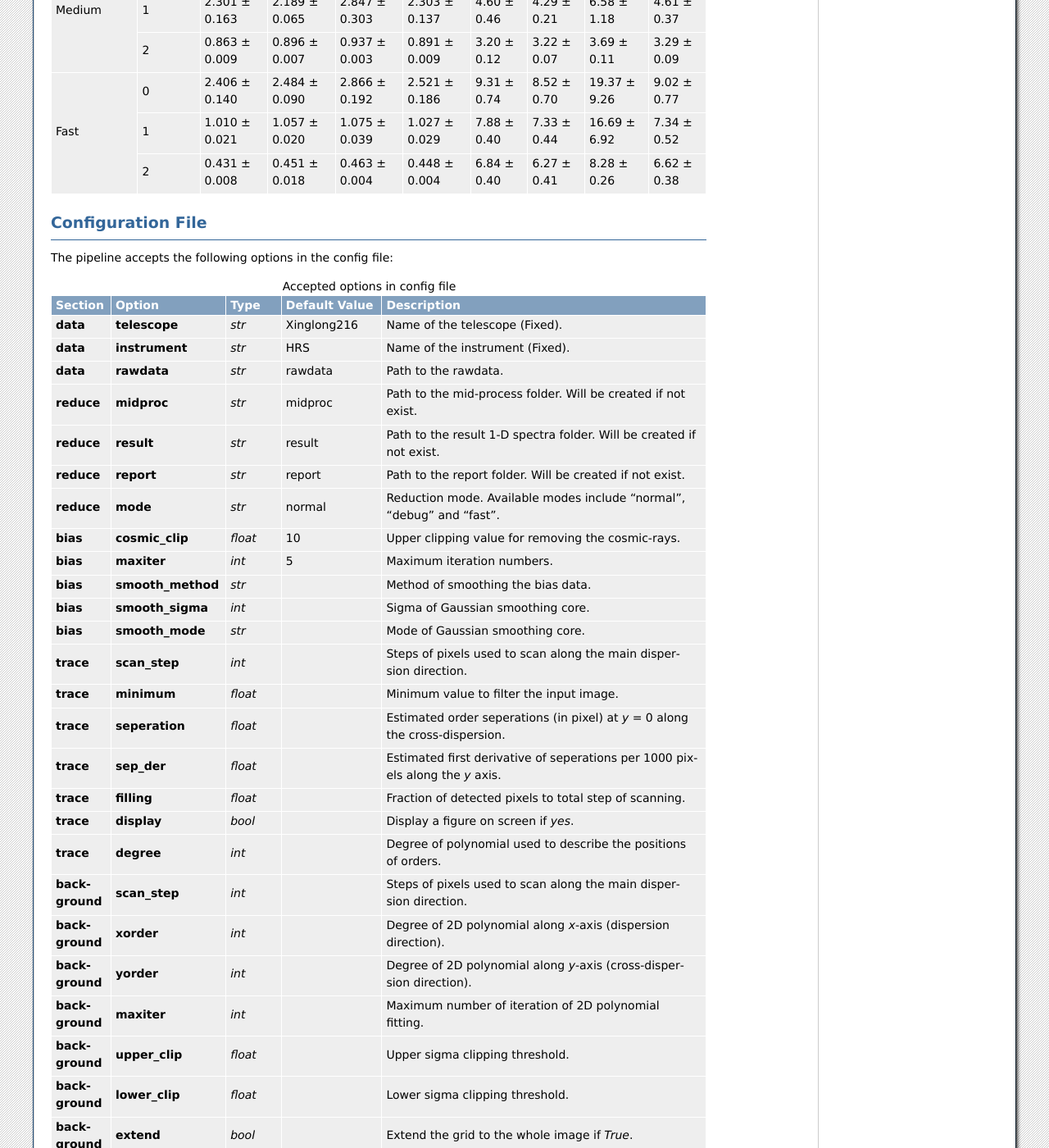
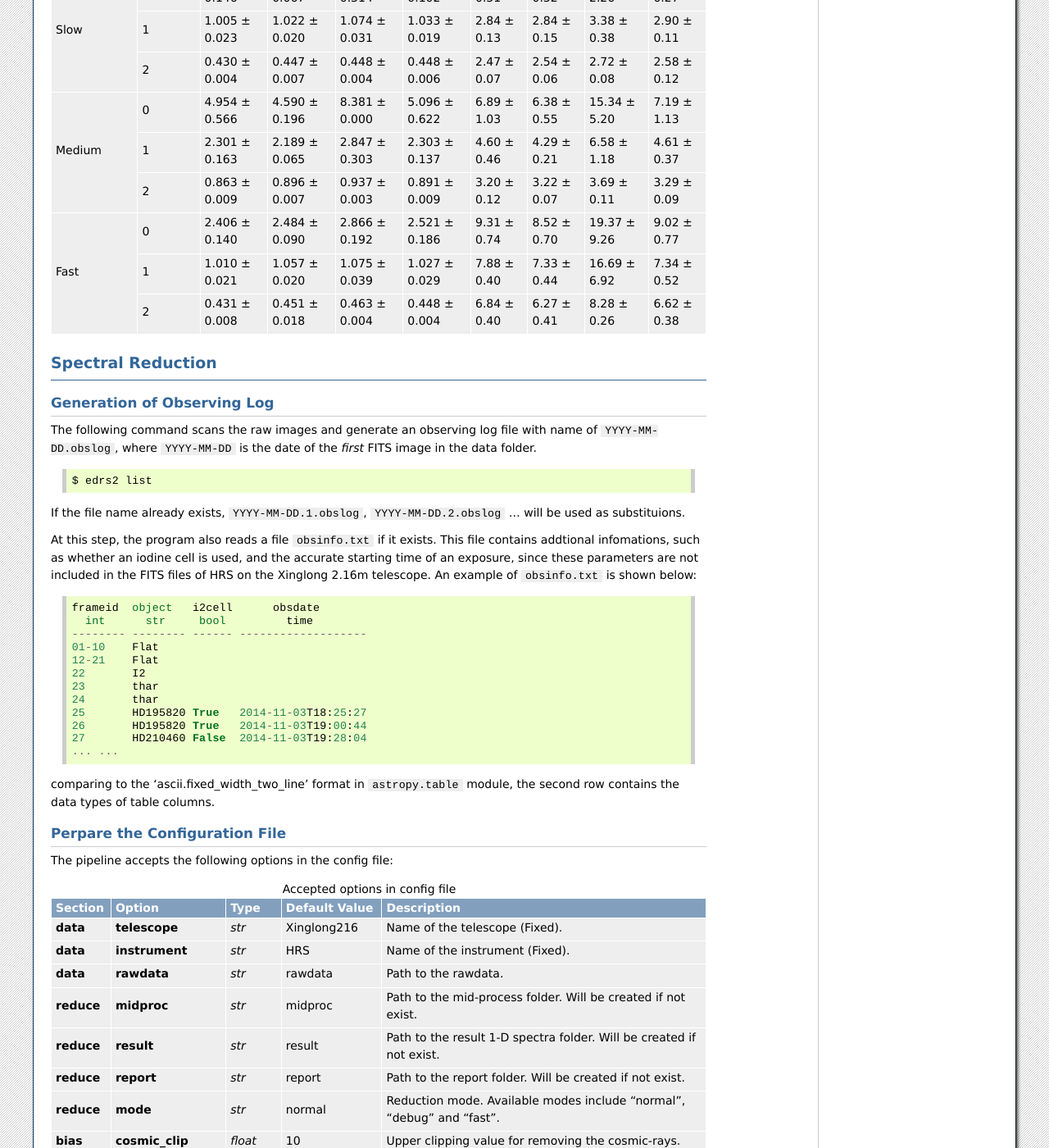
Before and after one commit to wangleon/gamse, a Sphinx documentation site: the page built from docs/source/pipelines/xinglong216hrs.rst, in a window 1280 px wide and 1400 px high, scrolled down 613 px. Shown: the whole window at 82% size. Built offline with Sphinx 7.4.7, drawn with Linux system fonts in a browser that asks for light colours; some of the changed text lies outside the part shown.

Commit message:
update docs for Xinglong216HRS

```diff
--- a/docs/source/index.rst
+++ b/docs/source/index.rst
@@ -28,7 +28,9 @@
 
 Supported Spectrographs
 -------------------------
-* :ref:`FOCES<pipeline_foces>` on 2.1m Fraunhofer Telescope in Wendelstein Observatory
+* :ref:`FOCES<pipeline_foces>` on 2m Fraunhofer Telescope in Wendelstein Observatory
+* :ref:`HRS<pipeline_xinglong216hrs>` on 2.16m telescope in Xinglong Observatory
+* :ref:`Levy<>` on APF
 .. * :ref:`HIRES<pipeline_hires>` on 10m Keck II Telescope in  W. M. Keck Observatory
 
 Steps performed by the software
--- a/docs/source/modules/pipelines.rst
+++ b/docs/source/modules/pipelines.rst
@@ -66,7 +66,7 @@
 ------------------
 .. currentmodule:: edrs.pipelines.xinglong216hrs
 .. autosummary::
-   make_log
+   make_obslog
    get_mask
    get_badpixel_mask
    correct_overscan
--- a/docs/source/pipelines/xinglong216hrs.rst
+++ b/docs/source/pipelines/xinglong216hrs.rst
@@ -5,19 +5,32 @@
 Pipeline for Xinglong 2.16m HRS
 ===============================
 
-Introduction
-------------
+Introduction to Instrument
+--------------------------
 Since 2009, A fiber-fed High Resolution Spectrograph (HRS) was attached on the
 Cassegrain focus of the 2.16m telescope in Xinglong Observatory of National
 Astronomical Observatories, Chinese Academy of Sciences (CAS).
 The spectrograph has a resolving power (*R* = *λ*/Δ\ *λ*) of ~49,800 at the slit
-width of 0.19 mm, covering the wavelength range of 360 ~ 1000 nm.
+width of 0.19 mm, covering the wavelength range of 365 ~ 1000 nm.
 The CCD detector is a back-illuminated E2V CCD 203-82 chip with 4096 × 4096
 pixels and the pixel size of 12.0 μm.
+For more information, see Fan et al. 2016 [#Fan2016]_.
+
+
+
+.. csv-table::
+   :header: Parameter, Value
+   :widths: 6, 10
+
+   Wavelength Coverage,       "3,650 - 10,000 Å"
+   Resolving Power,           "32,000 - 106,000"
+   Fiber Diameter,            2".4/1".6
+   CCD Detector,              "E2V 4k × 4k back illuminated, 12 μm/pixel"
+   Radial Velocity Precision, ±6 m/s (with an I\ :sub:`2` cell)
 
 
 CCD Detector
-------------
+^^^^^^^^^^^^
 
 The CCD gain and readout noise of four gates at different readout speeds are
 summarized as below:
@@ -47,8 +60,48 @@
 +---------------+-----------+---------------+---------------+---------------+---------------+-------------+-------------+--------------+-------------+
 
 
-Configuration File
+Spectral Reduction
 ------------------
+
+Generation of Observing Log
+^^^^^^^^^^^^^^^^^^^^^^^^^^^
+
+The following command scans the raw images and generate an observing log file
+with name of `YYYY-MM-DD.obslog`, where `YYYY-MM-DD` is the date of the *first*
+FITS image in the data folder.
+
+.. code-block:: bash
+
+   $ edrs2 list
+
+If the file name already exists, `YYYY-MM-DD.1.obslog`, `YYYY-MM-DD.2.obslog`
+... will be used as substituions.
+
+At this step, the program also reads a file `obsinfo.txt` if it exists.
+This file contains addtional infomations, such as whether an iodine cell is
+used, and the accurate starting time of an exposure, since these parameters are
+not included in the FITS files of HRS on the Xinglong 2.16m telescope.
+An example of `obsinfo.txt` is shown below::
+
+        frameid  object   i2cell      obsdate
+          int      str     bool         time
+        -------- -------- ------ -------------------
+        01-10    Flat
+        12-21    Flat
+        22       I2
+        23       thar
+        24       thar
+        25       HD195820 True   2014-11-03T18:25:27
+        26       HD195820 True   2014-11-03T19:00:44
+        27       HD210460 False  2014-11-03T19:28:04
+        ... ...
+
+comparing to the 'ascii.fixed_width_two_line' format in `astropy.table` module,
+the second row contains the data types of table columns.
+
+
+Perpare the Configuration File
+^^^^^^^^^^^^^^^^^^^^^^^^^^^^^^
 
 The pipeline accepts the following options in the config file:
 
```
Also changed, not shown: other parts of docs/source/pipelines/xinglong216hrs.rst (+4 -0 lines), 1 other file.
